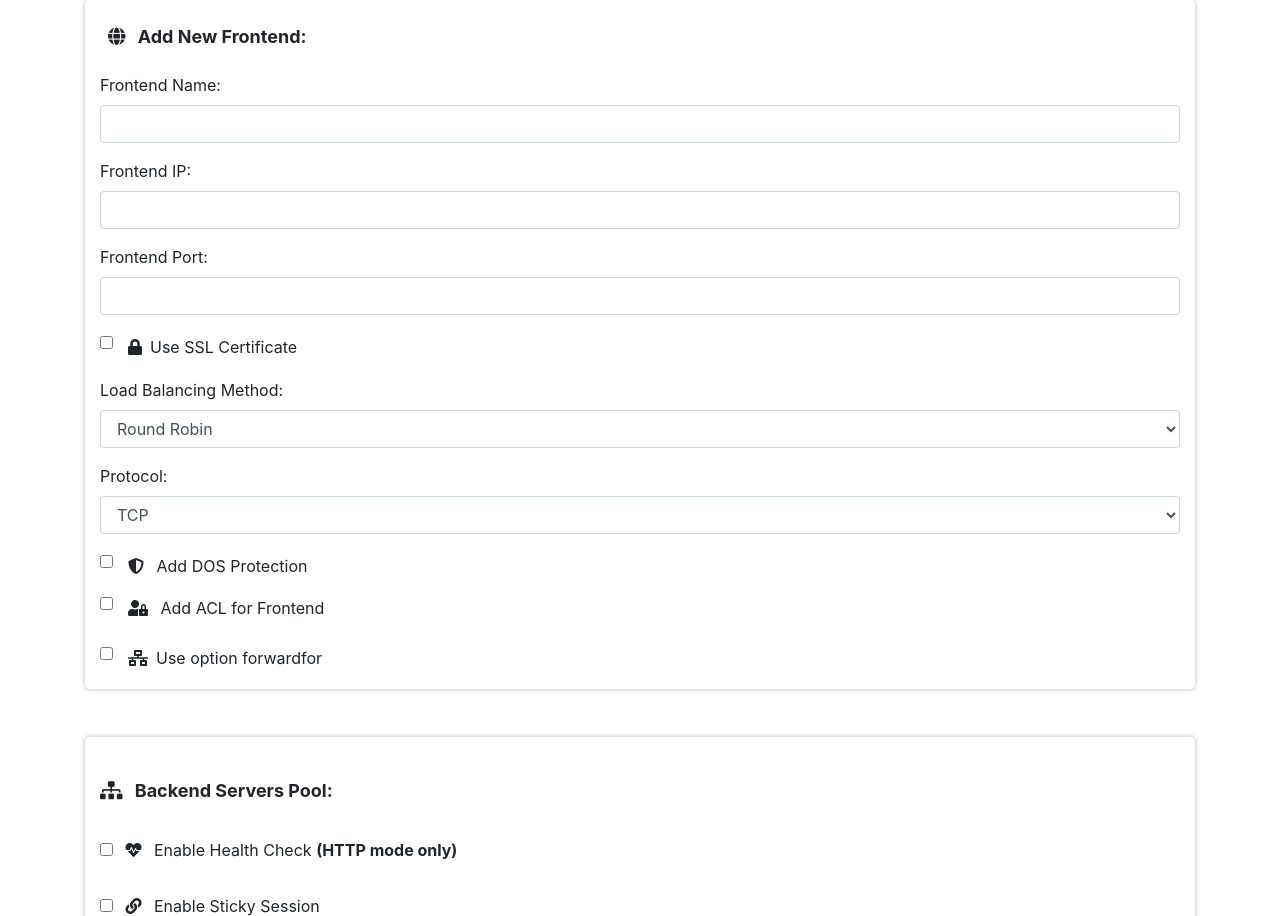
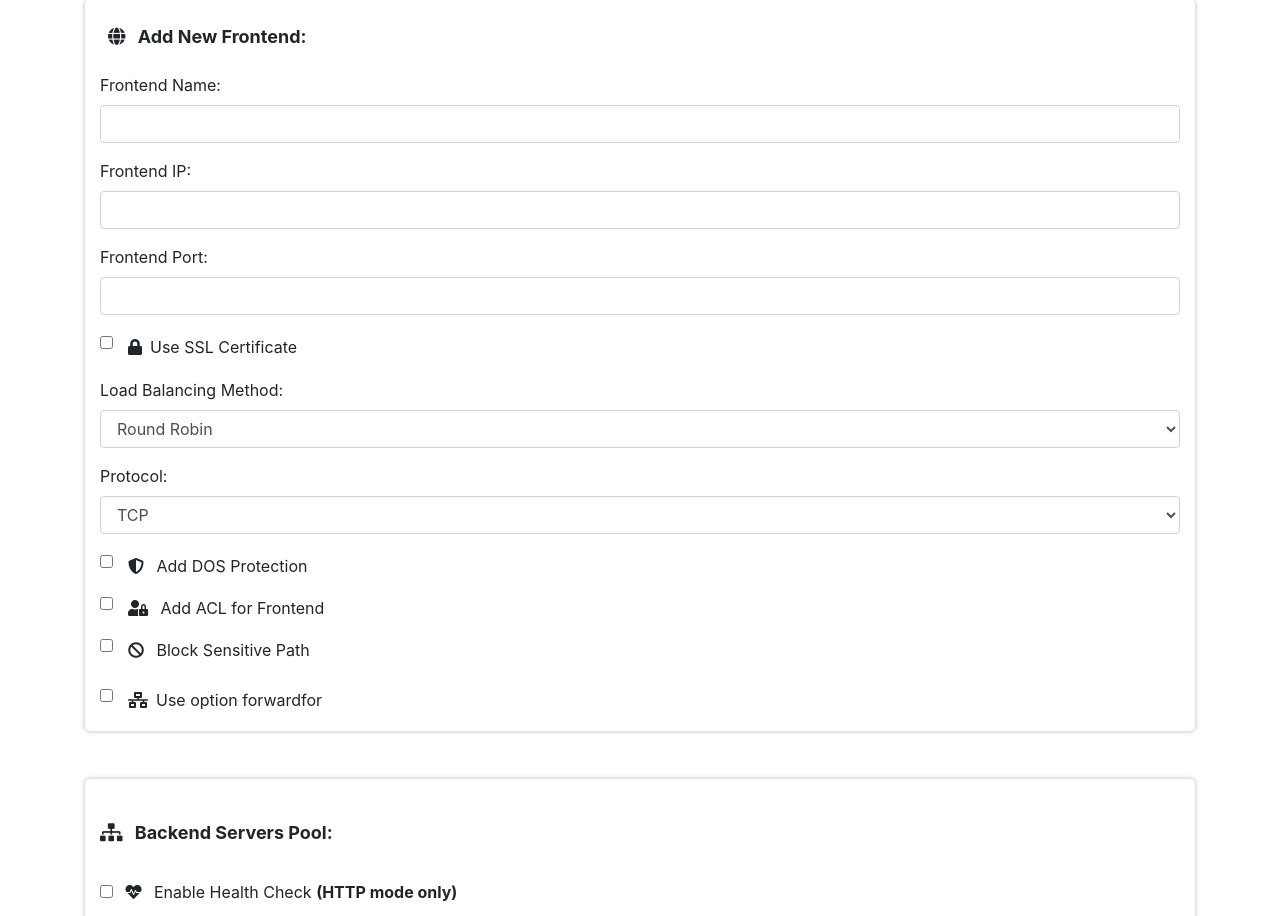
Before and after one commit to alonz22/haproxy-dashboard, a Flask app: page / in a window 1280 px wide. Shown: the part 135-1051 px from the top of the page. Run offline with Flask 3, Linux system fonts and the light colour scheme; some libraries are stand-ins or nearby versions.

Commit message:
Update index.html

```diff
--- a/templates/index.html
+++ b/templates/index.html
@@ -135,6 +135,28 @@
             <label for="backend_name_acl">Backend Name:</label>
             <input type="text" class="form-control" name="backend_name_acl">
         </div>
+
+
+         <div class="form-check">
+            <input type="checkbox" class="form-check-input" name="add_acl_path" id="add_acl_path">
+            <label style="margin-bottom: 10px;" class="form-check-label" for="add_acl_path"> <i style="margin: 8px;" class="fas fa-ban"></i> Block Sensitive Path</label>
+        </div>
+
+        <div class="form-group" id="forbidden_fields" style="display: none; padding-bottom: 20px;">
+            <label for="forbidden_name">ACL Name:</label>
+            <input type="text" class="form-control" name="forbidden_name" id="forbidden_name">
+
+            <label for="allowed_ip">Allowed IP Addresses(e.g: 192.168.3.13 193.168.3.14):</label>
+            <input type="text" class="form-control" name="allowed_ip">
+
+            <label for="forbidden_path">Path(e.g: /admin):</label>
+            <input type="text" class="form-control" name="forbidden_path">
+
+
+        </div>
+
+
+
         <div style="margin-top: 8px; padding-bottom: 15px;" class="form-check">
                 <input type="checkbox" class="form-check-input" id="forward_for_check" name="forward_for_check">
                 <label class="form-check-label" for="forward_for_check"><i style="margin: 8px;" class="fas fa-network-wired"></i>Use option forwardfor</label>
@@ -324,6 +346,21 @@
             }
         });
     </script>
+
+     <script>
+        // Function to toggle the visibility of ACL forbidden paths fields based on the checkbox
+        const aclCheckbox2 = document.getElementById('add_acl_path');
+        const aclFields2 = document.getElementById('forbidden_fields');
+
+        aclCheckbox2.addEventListener('change', () => {
+            if (aclCheckbox2.checked) {
+                aclFields2.style.display = 'block';
+            } else {
+                aclFields2.style.display = 'none';
+            }
+        });
+    </script>
+
      <script>
         document.getElementById('ssl_checkbox').addEventListener('change', function () {
             const sslFields = document.getElementById('ssl_fields');
```
